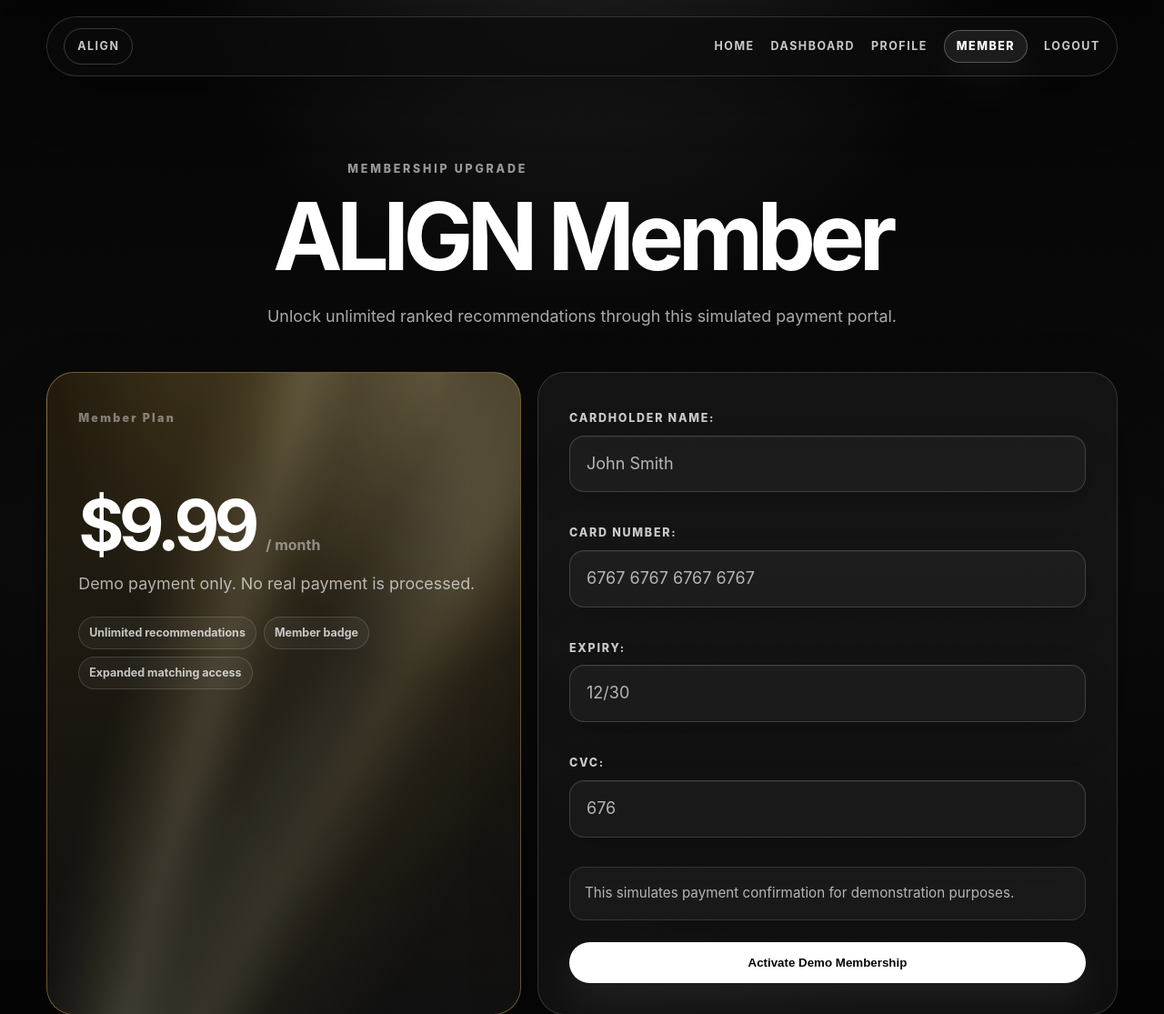
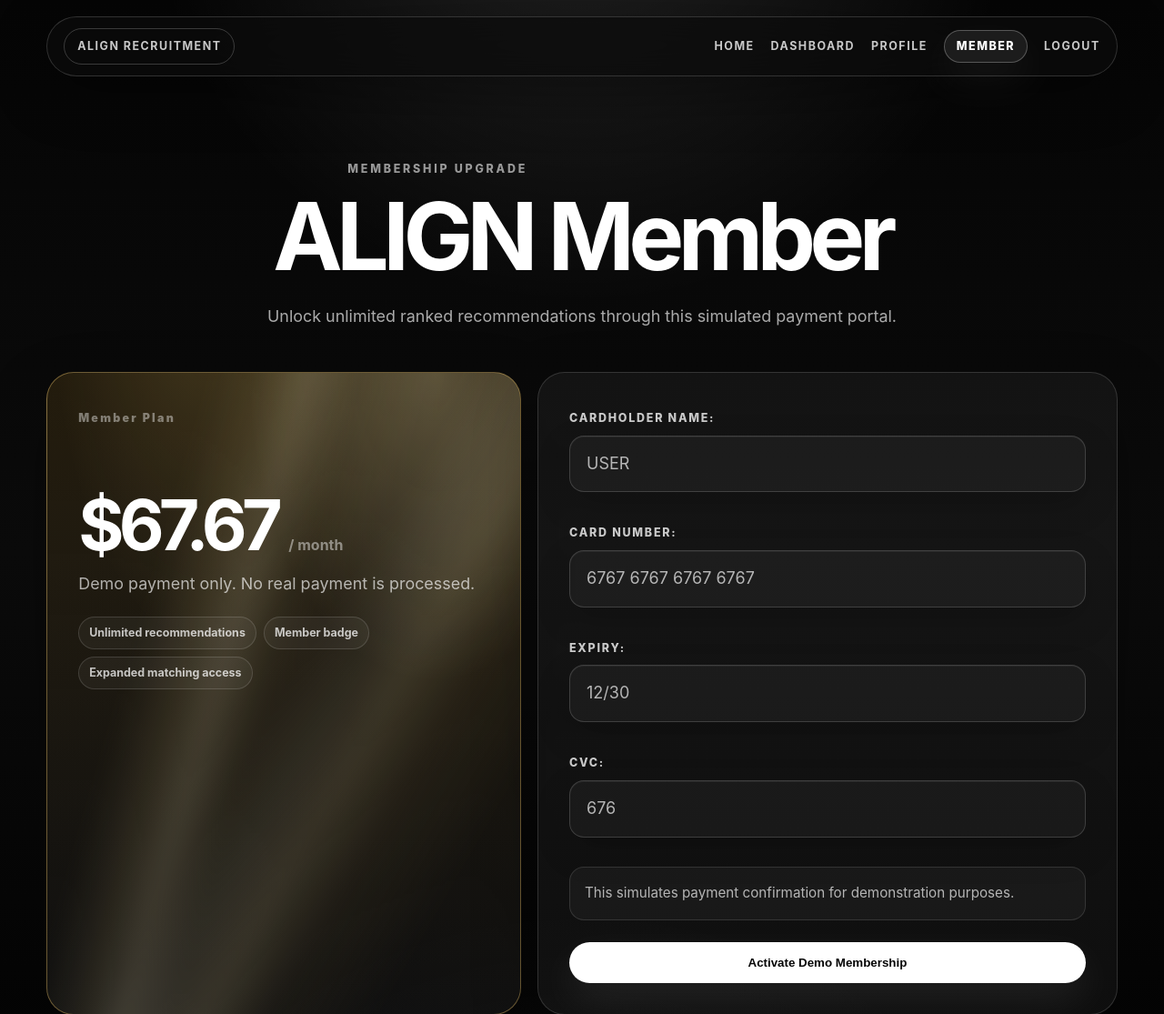
Before and after one commit to ianzies/CSIT314-Singapore, a Flask app: page /membership in a window 1280 px wide. Shown: the top 1115 px of the page at 91% size. Run offline with Flask 3, Linux system fonts and the light colour scheme; a user stored in the database is signed in.

Commit message:
Add demo database and final UI updates

```diff
--- a/app.py
+++ b/app.py
@@ -518,7 +518,7 @@ def membership():
         <section class="payment-layout">
             <article class="payment-plan-card">
                 <span class="card-number">Member Plan</span>
-                <h3>$9.99 <span>/ month</span></h3>
+                <h3>$67.67 <span>/ month</span></h3>
                 <p>Demo payment only. No real payment is processed.</p>
 
                 <div class="chip-row">
@@ -530,7 +530,7 @@ def membership():
 
             <form class="payment-form" method="POST">
                 <label>Cardholder Name:</label><br>
-                <input type="text" value="John Smith" readonly><br><br>
+                <input type="text" value="USER" readonly><br><br>
 
                 <label>Card Number:</label><br>
                 <input type="text" value="6767 6767 6767 6767" readonly><br><br>
--- a/templates/base.html
+++ b/templates/base.html
@@ -7,7 +7,7 @@
 <body>
 
 <nav class="site-nav">
-    <a class="brand-mark" href="{{ url_for('index') }}">ALIGN</a>
+    <a class="brand-mark" href="{{ url_for('index') }}">ALIGN RECRUITMENT</a>
 
     <div class="nav-links">
         <a href="{{ url_for('index') }}">Home</a>
--- a/templates/candidate_list.html
+++ b/templates/candidate_list.html
@@ -10,7 +10,6 @@
 
 <form class="search-form" method="GET" action="{{ url_for('candidate_list') }}">
     <div class="form-section-header filter-header full-width">
-        <span class="card-number">Filters</span>
         <div>
             <h3>Search Filters</h3>
             <p>Use skills, education, experience, location, and work preferences to narrow candidate profiles.</p>
--- a/templates/job_list.html
+++ b/templates/job_list.html
@@ -9,7 +9,7 @@
 
 <form class="search-form" method="GET" action="{{ url_for('job_list') }}">
     <div class="form-section-header filter-header full-width">
-        <span class="card-number">Filters</span>
+
         <div>
             <h3>Search Filters</h3>
             <p>Use keyword, location, salary, and work preferences to narrow job listings.</p>
```
Also changed, not shown: database.db (added), 1 other file.
